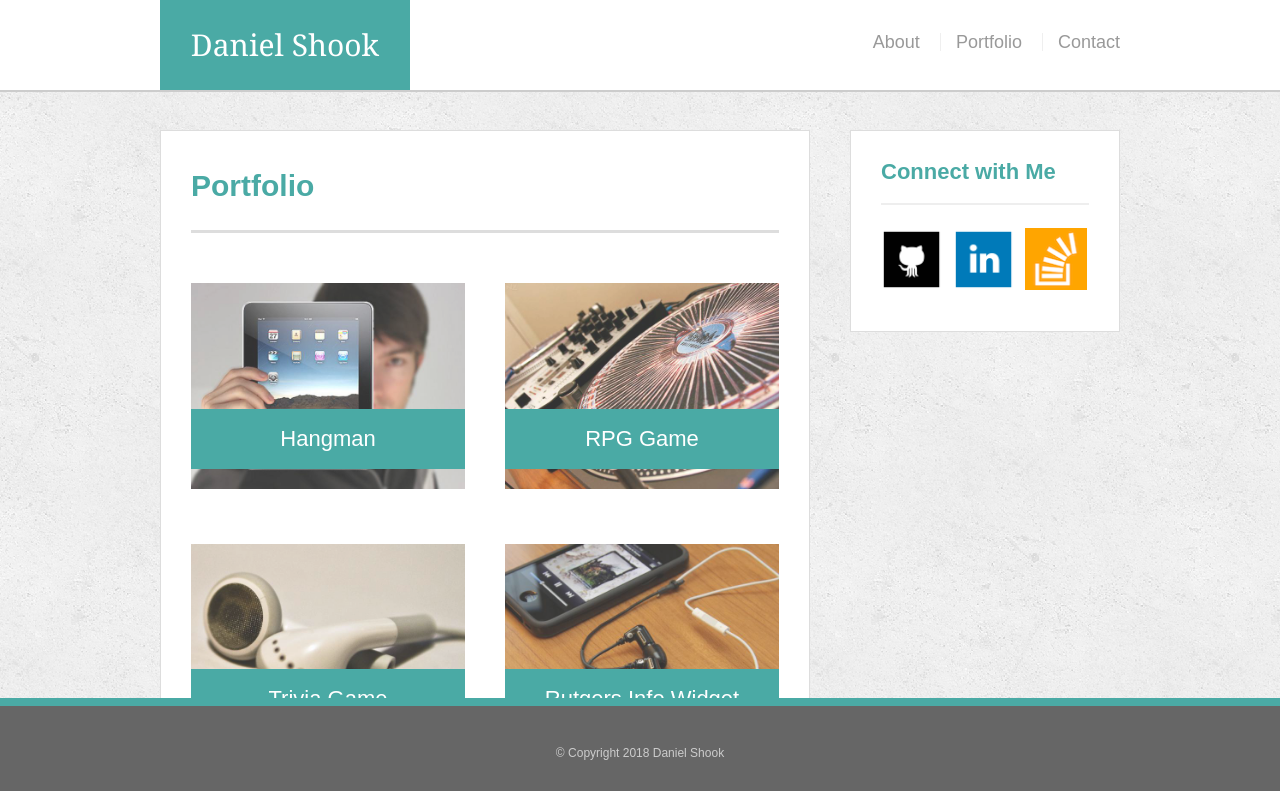
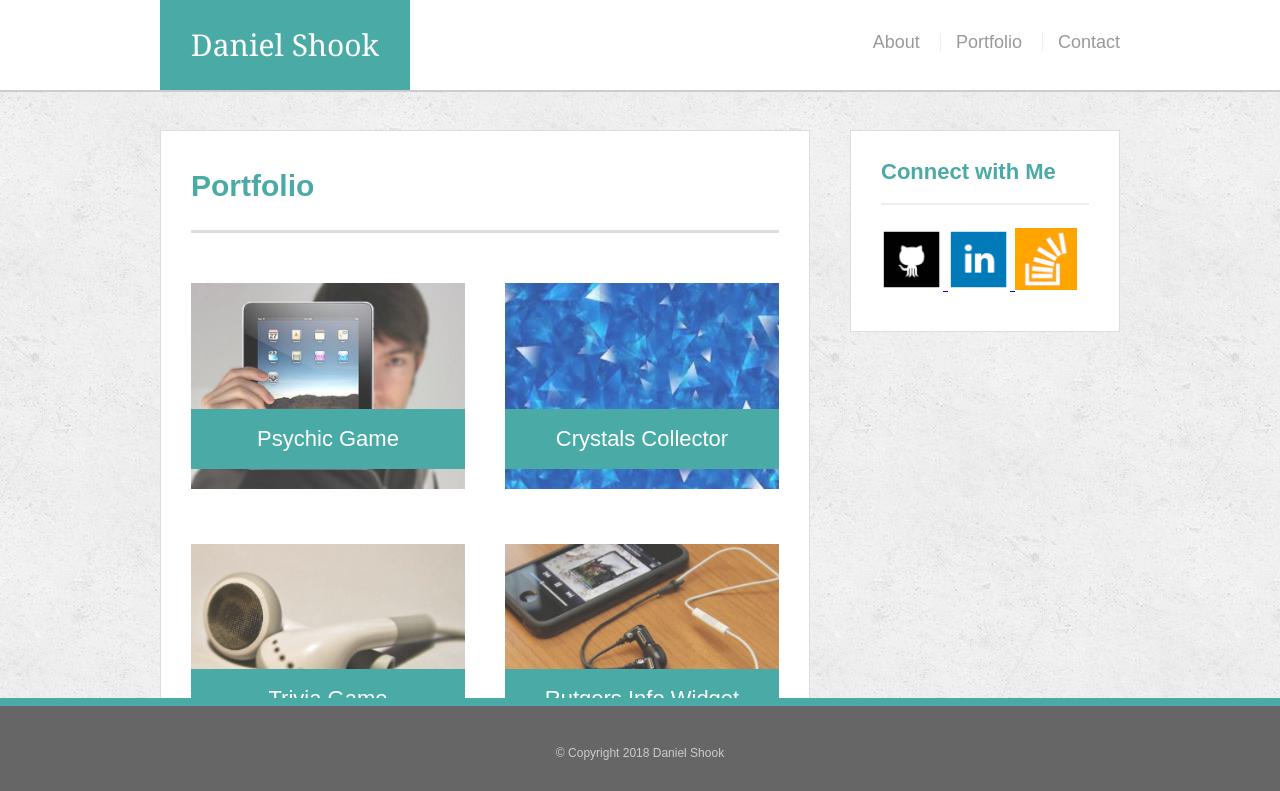
Before and after one commit to danshook/Responsive-Portfolio, a plain HTML site: page portfolio.html in a window 1280 px wide. Shown: the top 791 px of the page. Drawn offline with Linux system fonts and the light colour scheme.

Commit message:
added links to portfolio

```diff
--- a/portfolio.html
+++ b/portfolio.html
@@ -1,5 +1,6 @@
 <!DOCTYPE html>
 <html lang="en">
+
 <head>
     <meta charset="UTF-8">
     <meta name="viewport" content="width=device-width, initial-scale=1.0">
@@ -8,6 +9,7 @@
     <link rel="stylesheet" type="text/css" href="css/reset.css">
     <link rel="stylesheet" type="text/css" href="css/style.css">
 </head>
+
 <body>
     <header id="masthead">
         <div class="container">
@@ -24,13 +26,19 @@
             <h1>Portfolio</h1>
 
             <div class="work">
-            <img src="assets/images/tablet.jpg" class="auth-image" alt="Hangman">
-            <h3>Hangman</h3>
+                </a>
+                <a href="https://danshook.github.io/Psychic-Game/" target="_blank">
+                    <img src="assets/images/tablet.jpg" class="auth-image" alt="Psychic Game">
+                    <h3>Psychic Game</h3>
+                </a>
             </div>
 
             <div class="work">
-            <img src="assets/images/record.jpg" class="auth-image" alt="RPG Game">
-            <h3>RPG Game</h3>
+                </a>
+                <a href="https://danshook.github.io/Crystals-Collector/" target="_blank">
+                    <img src="assets/images/2.jpg" class="auth-image" alt="Crystals Collector">
+                    <h3>Crystals Collector</h3>
+                </a>
             </div>
 
             <div class="work">
@@ -52,10 +60,15 @@
         <section class="sidebar">
             <div id="connect">
                 <h2>Connect with Me</h2>
-
+                <a href="https://github.com/danshook" target="_blank">
                     <img src="assets/images/GitHub.png" class="social" alt="GitHub">
+                </a>
+                <a href="https://linkedin.com/in/daniel-shook-66410566" target="_blank">
                     <img src="assets/images/LinkedIn.png" class="social" alt="LinkedIn">
+                </a>
+                <a href="https://stackexchange.com/users/12315446/daniel-shook" target="_blank">
                     <img src="assets/images/stackoverflow.png" class="social" alt="StackOverflow">
+                </a>
             </div>
         </section>
     </div>
@@ -63,4 +76,5 @@
         <div class="container">&copy; Copyright 2018 Daniel Shook</div>
     </footer>
 </body>
+
 </html>
```
Also changed, not shown: contact.html (+11 -3 lines), index.html (+13 -2 lines), assets/images/2.jpg (added). Lines whose indentation alone changed are shown as unchanged.
